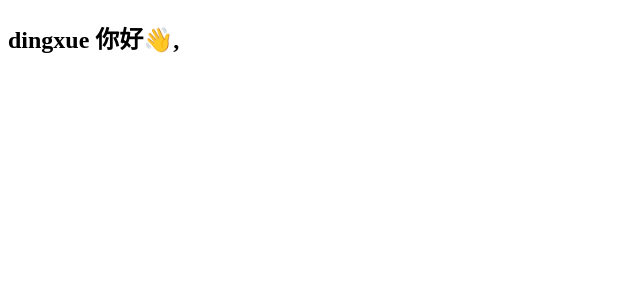
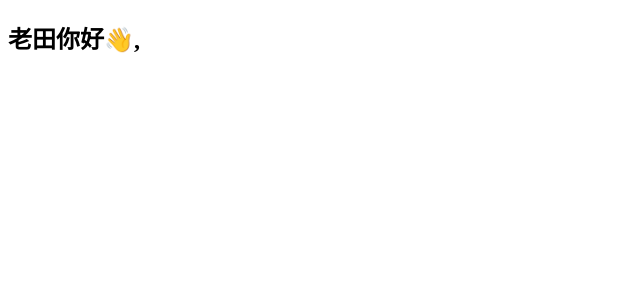
Before and after one commit to nanyou-environment/enBackEnd, a React app: page / in a window 1280 px wide. Shown: the top 300 px of the page, without its empty margins (0-640 px from the left). Built offline with nearby package versions, Linux system fonts and the light colour scheme; the HTML template or start-up script is replaced by a standard one.

Commit message:
new plugin

```diff
--- a/package.json
+++ b/package.json
@@ -6,6 +6,7 @@
     "sync": "rsync -r --stats dist/* ../../src/htdocs/descendants/backend/web/static/robot/"
   },
   "dependencies": {
+    "clean-webpack-plugin": "^0.1.16",
     "webpack": "^2.6.1"
   },
   "devDependencies": {
@@ -20,6 +21,7 @@
     "eslint-plugin-import": "^2.3.0",
     "eslint-plugin-jsx-a11y": "^5.0.3",
     "eslint-plugin-react": "^7.0.1",
+    "open-browser-webpack-plugin": "^0.0.5",
     "react": "^15.5.4",
     "react-dom": "^15.5.4",
     "react-hot-loader": "^3.0.0-beta.7",
--- a/src/components/App.jsx
+++ b/src/components/App.jsx
@@ -2,7 +2,7 @@ import React from 'react'// eslint-disable-line
 
 const App = () => (
   <div>
-    <h2>dingxue 你好👋, </h2>
+    <h2>老田你好👋, </h2>
   </div>
 )
 
```
Also changed, not shown: 1 other file (tests, documents, lock files or other folders).
